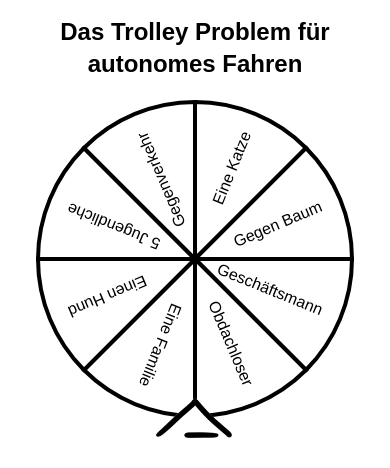
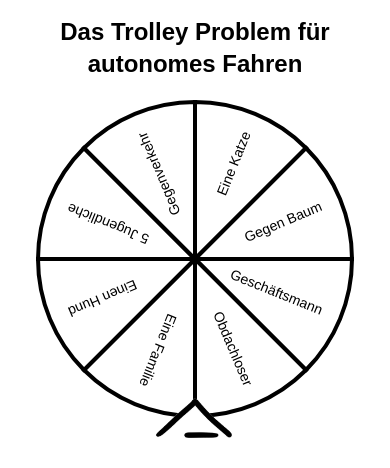
Before and after one commit to david-stefan-hermann/trolley-problem, a React (Vite) app in the folder trolley-problem-frontend/: page /spin in a window 390 px wide. Shown: the top 468 px of the page. Built offline with nearby package versions, Linux system fonts and the light colour scheme; a web font is replaced by a local one.

Commit message:
smaller font

```diff
--- a/trolley-problem-frontend/src/components/fortunewheel/CircleSegments.jsx
+++ b/trolley-problem-frontend/src/components/fortunewheel/CircleSegments.jsx
@@ -77,7 +77,7 @@ const CircleSegments = ({ segments }) => {
                             <text
                                 x={labelX}
                                 y={labelY}
-                                className='text-1xl md:text-2xl'
+                                className='text-sm md:text-2xl'
                                 fill="black"
                                 textAnchor="end"
                                 alignmentBaseline="middle"
```
